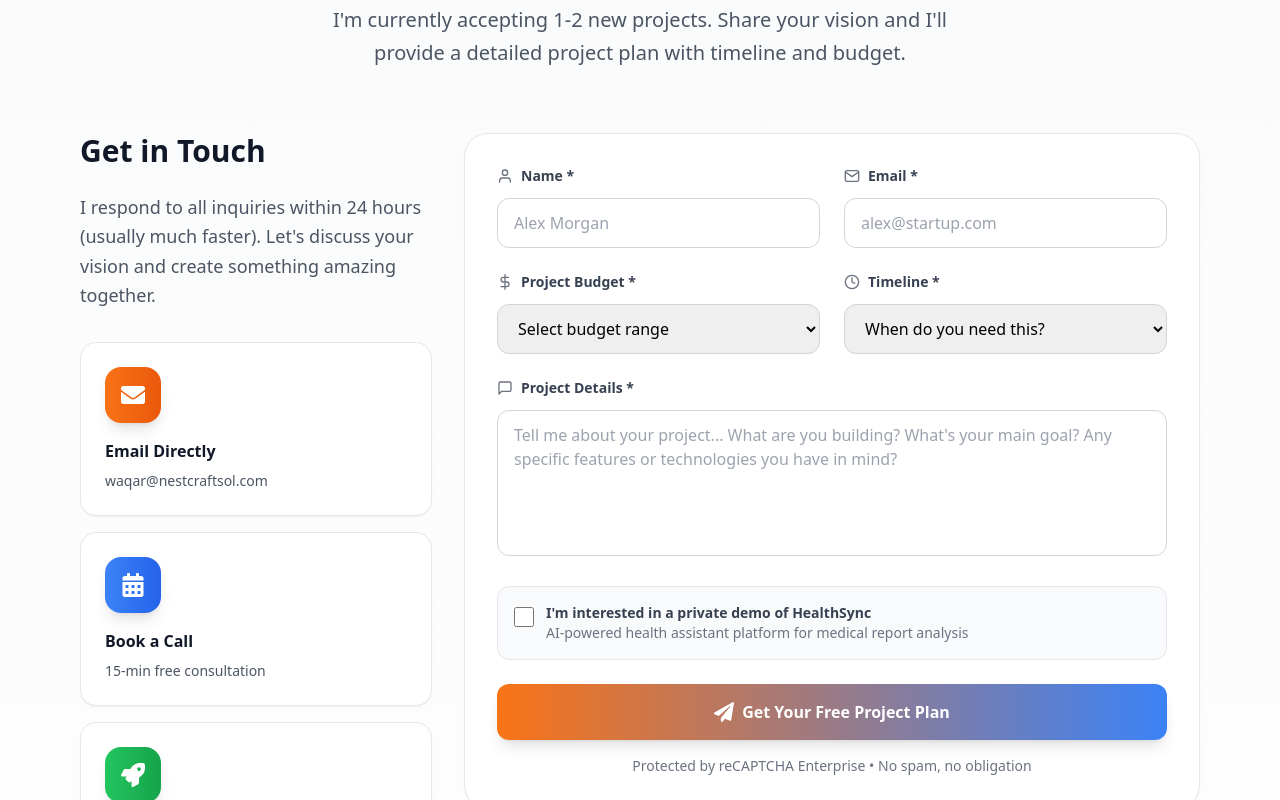
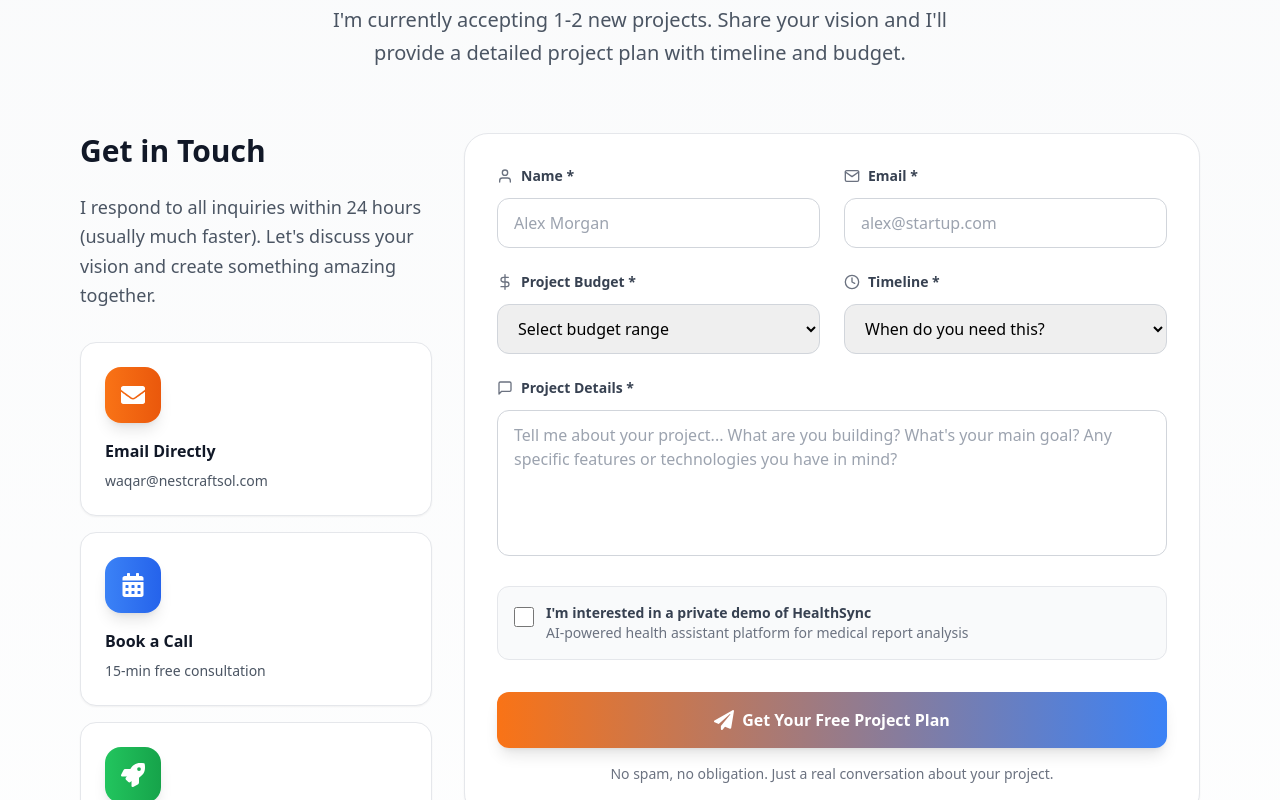
Before and after one commit to khanwaqar/company-website, a React (Vite) app: page /contact in a window 1280 px wide. Shown: the part 280-1080 px from the top of the page. Built offline with nearby package versions, Linux system fonts and the light colour scheme.

Commit message:
captcha added

```diff
--- a/src/pages/ContactUs.jsx
+++ b/src/pages/ContactUs.jsx
@@ -1,7 +1,7 @@
 // pages/ContactPage.jsx
-import { useState, useEffect } from 'react'
+import { useState } from 'react'
 import { motion } from 'framer-motion'
-import { FaPaperPlane, FaCheck, FaCalendarAlt, FaEnvelope, FaRocket, FaLightbulb } from 'react-icons/fa'
+import { FaPaperPlane, FaCheck, FaCalendarAlt, FaEnvelope, FaMapMarkerAlt, FaPhone, FaRocket, FaLightbulb } from 'react-icons/fa'
 import { FiMessageSquare, FiUser, FiMail, FiDollarSign, FiClock } from 'react-icons/fi'
 import emailjs from 'emailjs-com'
 import { Helmet } from 'react-helmet-async'
@@ -18,23 +18,6 @@ export default function ContactPage() {
   const [isSubmitting, setIsSubmitting] = useState(false)
   const [isSent, setIsSent] = useState(false)
 
-  // Load reCAPTCHA Enterprise script
-  useEffect(() => {
-    const script = document.createElement('script')
-    script.src = 'https://www.google.com/recaptcha/enterprise.js?render=6LeR9forAAAAAEIp0iF4xS6RKeaaSv2_ueSoRWO6'
-    script.async = true
-    script.defer = true
-    document.head.appendChild(script)
-
-    return () => {
-      // Clean up if needed
-      const existingScript = document.querySelector('script[src*="recaptcha/enterprise.js"]')
-      if (existingScript) {
-        document.head.removeChild(existingScript)
-      }
-    }
-  }, [])
-
   const handleChange = (e) => {
     const { name, value, type, checked } = e.target
     setFormState({
@@ -43,8 +26,8 @@ export default function ContactPage() {
     })
   }
 
-  // reCAPTCHA callback function
-  const onSubmit = async (token) => {
+  const handleSubmit = async (e) => {
+    e.preventDefault()
     setIsSubmitting(true)
 
     try {
@@ -58,57 +41,23 @@ export default function ContactPage() {
           timeline: formState.timeline,
           message: formState.message,
           healthsync_interest: formState.interestedInHealthSync ? "Yes" : "No",
-          to_email: "waqar@nestcraftsol.com",
-          'g-recaptcha-response': token,
-          captcha_verified: 'Yes'
+          to_email: "waqar@nestcraftsol.com"
         },
         "FlOMs0JeqSENbu96V"
       )
       setIsSent(true)
-
       if (window.gtag) {
         window.gtag('event', 'form_submit', {
           event_category: 'lead',
           event_label: 'contact_form',
-        })
+        });
       }
     } catch (error) {
       console.error("EmailJS Error:", error)
-      alert("Failed to send message. Please try again or email me directly at waqar@nestcraftsol.com")
+      alert("Failed to send. Please try again or email me directly.")
     } finally {
       setIsSubmitting(false)
     }
-  }
-
-  // Handle form submission to trigger reCAPTCHA
-  const handleFormSubmit = (e) => {
-    e.preventDefault()
-
-    // Check if all required fields are filled
-    if (!formState.name || !formState.email || !formState.budget || !formState.timeline || !formState.message) {
-      alert('Please fill in all required fields')
-      return
-    }
-
-    // reCAPTCHA will automatically trigger the onSubmit callback when verified
-    // If there's any issue with reCAPTCHA, fall back to direct submission
-    if (!window.grecaptcha || !window.grecaptcha.enterprise) {
-      console.warn('reCAPTCHA not loaded, submitting directly')
-      onSubmit('direct-submission-fallback')
-      return
-    }
-  }
-
-  const resetForm = () => {
-    setFormState({
-      name: '',
-      email: '',
-      budget: '',
-      timeline: '',
-      message: '',
-      interestedInHealthSync: false
-    })
-    setIsSent(false)
   }
 
   const contactMethods = [
@@ -247,11 +196,10 @@ export default function ContactPage() {
           <div className="lg:col-span-2">
             {!isSent ? (
               <motion.form
-                id="demo-form"
                 initial={{ opacity: 0, x: 20 }}
                 whileInView={{ opacity: 1, x: 0 }}
                 viewport={{ once: true }}
-                onSubmit={handleFormSubmit}
+                onSubmit={handleSubmit}
                 className="bg-white rounded-3xl p-8 border border-gray-200 shadow-sm hover:shadow-lg transition-all duration-300"
               >
                 <div className="grid grid-cols-1 md:grid-cols-2 gap-6 mb-6">
@@ -346,7 +294,7 @@ export default function ContactPage() {
                 </div>
 
                 {/* HealthSync Interest */}
-                <div className="flex items-start mb-6 p-4 bg-gray-50 rounded-xl border border-gray-200">
+                <div className="flex items-start mb-8 p-4 bg-gray-50 rounded-xl border border-gray-200">
                   <input
                     type="checkbox"
                     name="interestedInHealthSync"
@@ -361,13 +309,12 @@ export default function ContactPage() {
                   </label>
                 </div>
 
-                {/* reCAPTCHA Enterprise Button */}
-                <button
-                  className="g-recaptcha w-full bg-gradient-to-r from-orange-500 to-blue-500 text-white py-4 rounded-xl font-semibold hover:shadow-xl transition-all duration-300 disabled:opacity-50 disabled:cursor-not-allowed flex items-center justify-center space-x-2 shadow-lg"
-                  data-sitekey="6LeR9forAAAAAEIp0iF4xS6RKeaaSv2_ueSoRWO6"
-                  data-callback='onSubmit'
-                  data-action='submit'
+                <motion.button
+                  type="submit"
                   disabled={isSubmitting}
+                  whileHover={{ scale: 1.02 }}
+                  whileTap={{ scale: 0.98 }}
+                  className="w-full bg-gradient-to-r from-orange-500 to-blue-500 text-white py-4 rounded-xl font-semibold hover:shadow-xl transition-all duration-300 disabled:opacity-50 disabled:cursor-not-allowed flex items-center justify-center space-x-2 shadow-lg"
                 >
                   {isSubmitting ? (
                     <>
@@ -380,10 +327,10 @@ export default function ContactPage() {
                       <span>Get Your Free Project Plan</span>
                     </>
                   )}
-                </button>
+                </motion.button>
 
                 <p className="text-center text-sm text-gray-500 mt-4">
-                  Protected by reCAPTCHA Enterprise • No spam, no obligation
+                  No spam, no obligation. Just a real conversation about your project.
                 </p>
               </motion.form>
             ) : (
@@ -407,7 +354,7 @@ export default function ContactPage() {
                   </p>
                 </div>
                 <motion.button
-                  onClick={resetForm}
+                  onClick={() => setIsSent(false)}
                   whileHover={{ scale: 1.05 }}
                   whileTap={{ scale: 0.95 }}
                   className="bg-gradient-to-r from-orange-500 to-blue-500 text-white px-8 py-3 rounded-xl font-semibold hover:shadow-lg transition-all duration-300"
@@ -444,19 +391,6 @@ export default function ContactPage() {
           </div>
         </motion.div>
       </div>
-
-      {/* Add the reCAPTCHA callback function to window object */}
-      <script
-        dangerouslySetInnerHTML={{
-          __html: `
-            window.onSubmit = function(token) {
-              // This will be called by reCAPTCHA Enterprise
-              const event = new CustomEvent('recaptchaSuccess', { detail: token });
-              window.dispatchEvent(event);
-            }
-          `
-        }}
-      />
     </div>
   )
 }
```
